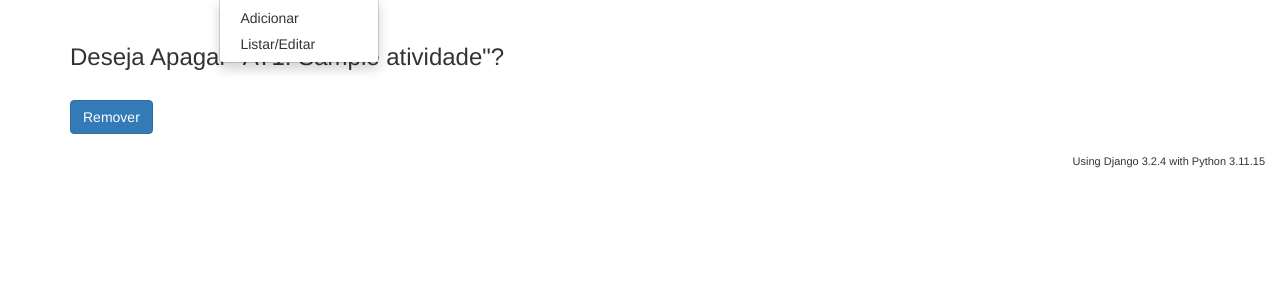
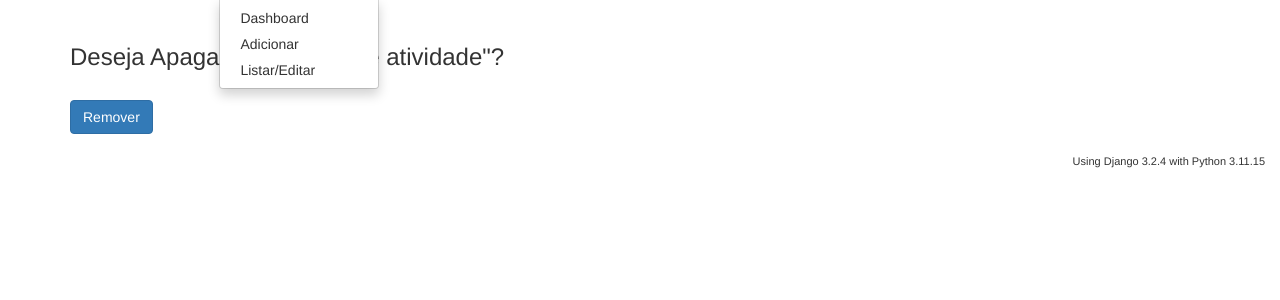
Before and after one commit to marcelo-soares-souza/gbp, a Django app: page /atividade/delete/1/ in a window 1280 px wide, after a click on "Sequenciamento". Shown: the part 51-351 px from the top of the page. Run offline with Django 3.2, Linux system fonts and the light colour scheme; a user stored in the database is signed in; tables that the repository leaves empty hold one stand-in row (values such as "Sample post"); some libraries are stand-ins or nearby versions.

Commit message:
Added missing link in menu to Sequenciamento Dashboard

```diff
--- a/projeto/templates/base/menu.html
+++ b/projeto/templates/base/menu.html
@@ -26,6 +26,7 @@
         <li class="menu-item dropdown">
           <a href="#" class="dropdown-toggle" data-toggle="dropdown">Sequenciamento<b class="caret"></b></a>
           <ul class="dropdown-menu">
+              <li class="menu-item dropdown"><a href="{% url 'dashboard_sequenciamento' %}">Dashboard</a></li>
               <li class="menu-item dropdown"><a href="{% url 'new_tarefasequenciamento' %}">Adicionar</a></li>
               <li class="menu-item dropdown"><a href="{% url 'list_tarefasequenciamento' %}">Listar/Editar</a></li>
           </ul>
```
